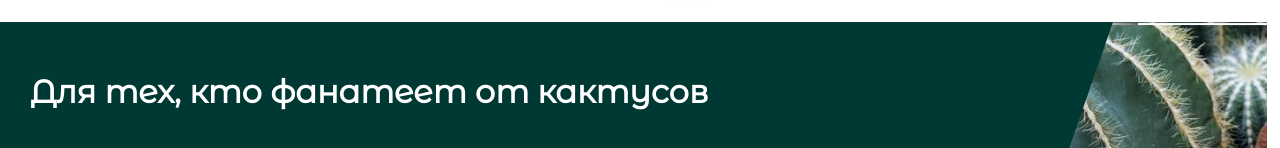
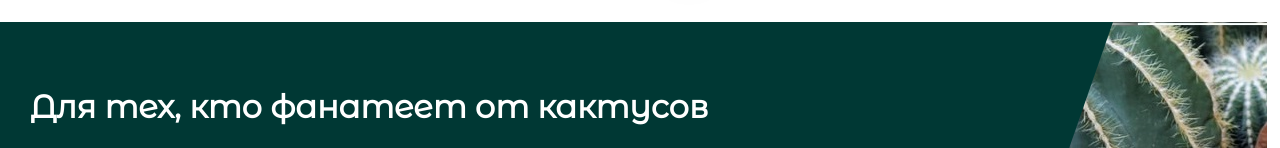
Before and after one commit to GoxaTheCactus/CactusCommunity, a plain HTML site: page index.html in a window 1280 px wide. Shown: the part 798-946 px from the top of the page. Drawn offline with Linux system fonts and the light colour scheme; a web font is replaced by a local one.

Commit message:
Update index.html

```diff
--- a/index.html
+++ b/index.html
@@ -148,7 +148,7 @@
 			padding-top: 10px;
 		}
 		.intro-text {
-			margin-top: 40px;
+			margin-top: 55px;
 		}
 		.intro {
 			margin-top: 100px;
```
